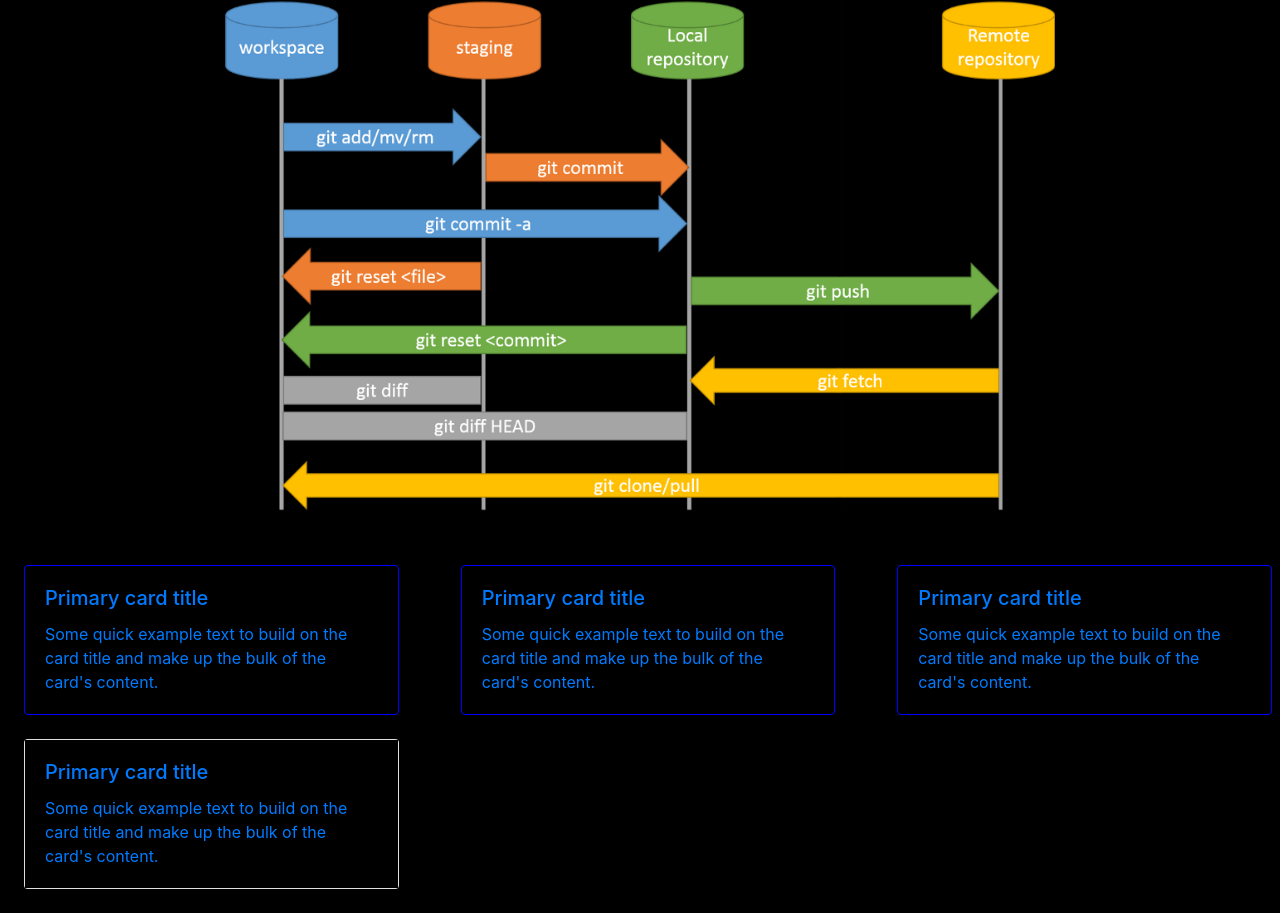
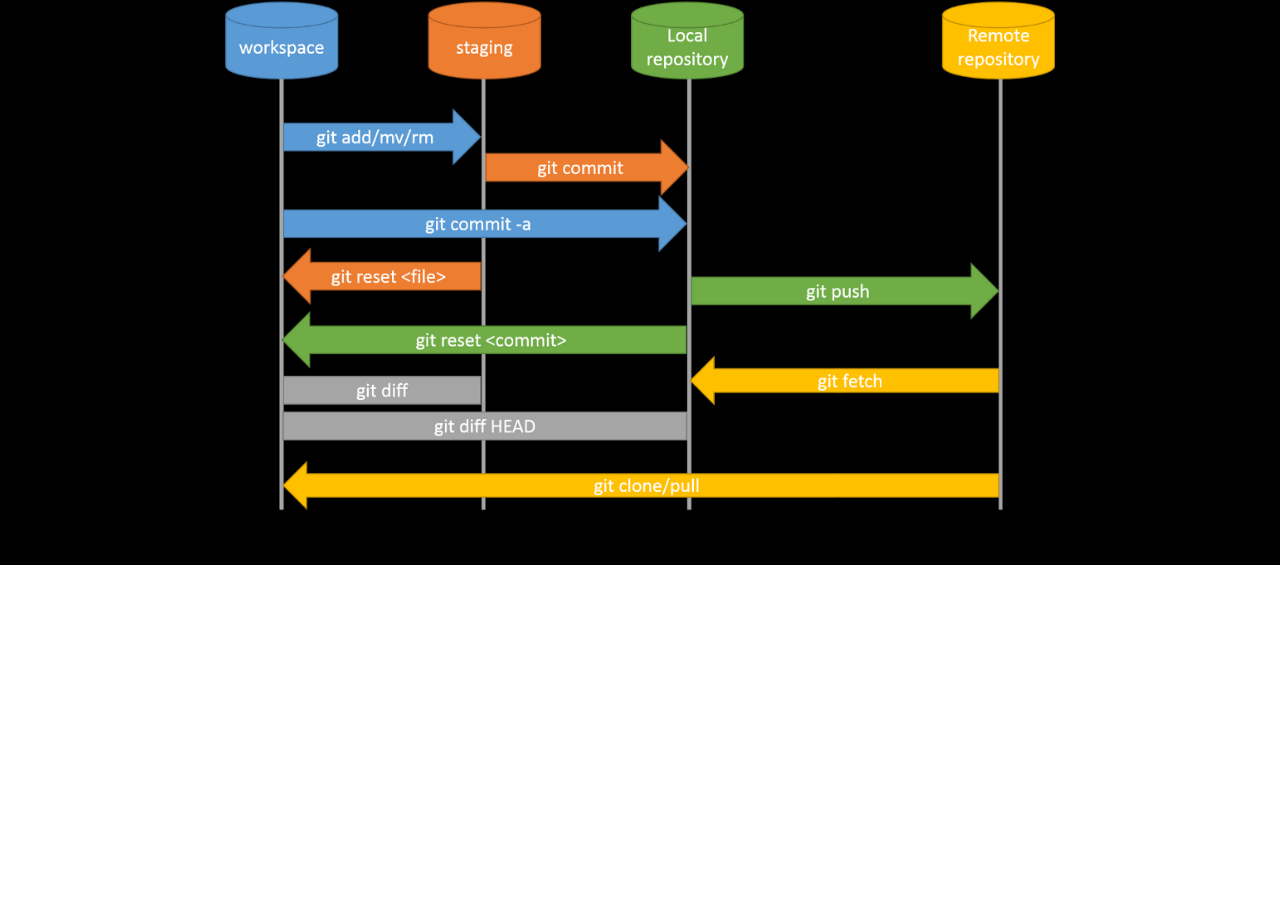
Before and after one commit to MahimaKhatri/Github-Guide, a plain HTML site: page index.html in a window 1280 px wide. Shown: the part 2880-3793 px from the top of the page. After the commit the page ends 3445 px from the top, so only its background shows below. Drawn offline with nearby package versions, Linux system fonts and the light colour scheme.

Commit message:
Work 2 saved

```diff
--- a/index.html
+++ b/index.html
@@ -206,40 +206,6 @@
             <div class="command">
             <img src="/Images/git-basic-commands.png" alt="Commands" class="img-fluid">
         </div>
-        <div class="row row-cols-1 row-cols-md-3 ">
-            <div class="col mb-4" >
-              <div class="card ml-4 mr-2" style="background-color: black; border-color: blue; ">
-                <div class="card-body text-primary">
-                    <h5 class="card-title">Primary card title</h5>
-                    <p class="card-text">Some quick example text to build on the card title and make up the bulk of the card's content.</p>
-                  </div>
-              </div>
-            </div>
-            <div class="col mb-4 ">
-              <div class="card  ml-4 mr-2" style="background-color: black; border-color: blue;">
-                <div class="card-body text-primary">
-                    <h5 class="card-title">Primary card title</h5>
-                    <p class="card-text">Some quick example text to build on the card title and make up the bulk of the card's content.</p>
-                  </div>
-              </div>
-            </div>
-            <div class="col mb-4">
-                <div class="card h-100  ml-4 mr-2" style="background-color: black; border-color: blue;">
-                    <div class="card-body text-primary">
-                        <h5 class="card-title">Primary card title</h5>
-                        <p class="card-text">Some quick example text to build on the card title and make up the bulk of the card's content.</p>
-                      </div>
-                </div>
-              </div>
-              <div class="col mb-4">
-                <div class="card h-100  ml-4 mr-2">
-                    <div class="card-body text-primary" style="background-color: black; border-color: blue;">
-                        <h5 class="card-title">Primary card title</h5>
-                        <p class="card-text">Some quick example text to build on the card title and make up the bulk of the card's content.</p>
-                      </div>
-                </div>
-              </div>
-            </div>
 
 
 </div>
```
